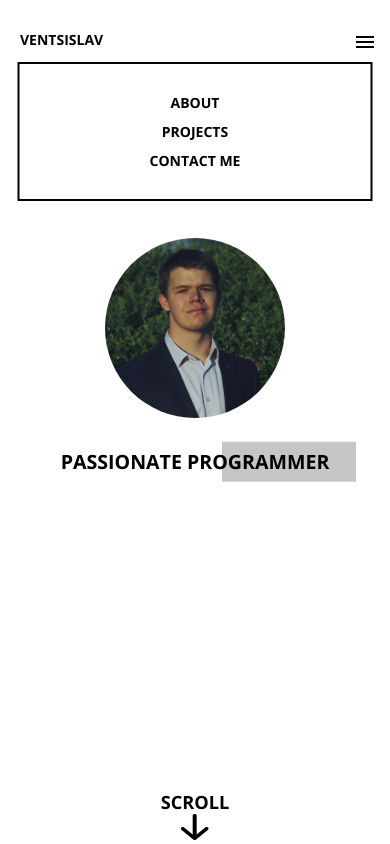
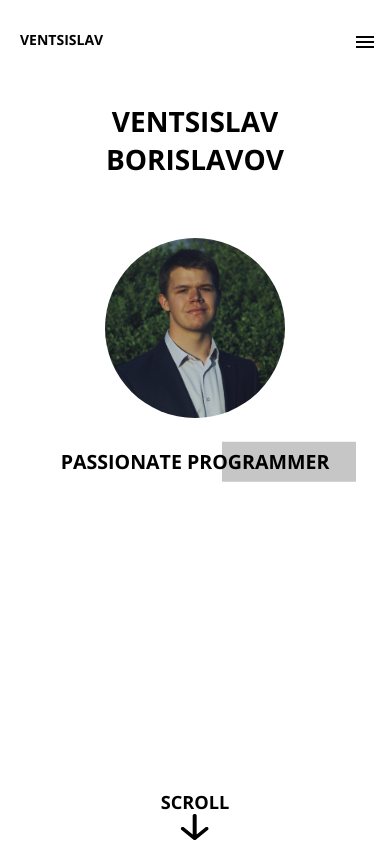
Before and after one commit to VentsislavBorislavov/Personal-Portfolio, a React (Create React App) app: page / in a window 390 px wide. Built offline with nearby package versions, Linux system fonts and the light colour scheme.

Commit message:
fixed some thing in the nav and breakpoints file

```diff
--- a/src/components/Nav.js
+++ b/src/components/Nav.js
@@ -1,7 +1,7 @@
 import { useState } from "react";
 import { ReactComponent as MenuIcon } from "../images/hamburger.svg";
 const Nav = () => {
-  const [showLinks, setShowLinks] = useState(true);
+  const [showLinks, setShowLinks] = useState(window.innerWidth > 425);
 
   return (
     <nav>
--- a/src/styles/breakpoints.scss
+++ b/src/styles/breakpoints.scss
@@ -1,7 +1,7 @@
 $breakpoints: (
   "phone": 425px,
-  "tablet": 768px,
-  "desktop": 1366px,
+  "tablet": 1000px,
+  "desktop": 1440px,
   "LGdesktop": 1920px,
 ) !default;
 
--- a/src/styles/components/nav.scss
+++ b/src/styles/components/nav.scss
@@ -14,7 +14,7 @@ nav {
     font-weight: 700;
     text-decoration: none;
     color: $black;
-    margin-left: 200px;
+    margin-left: 170px;
     @include media("<=desktop") {
       margin-left: 140px;
     }
```
